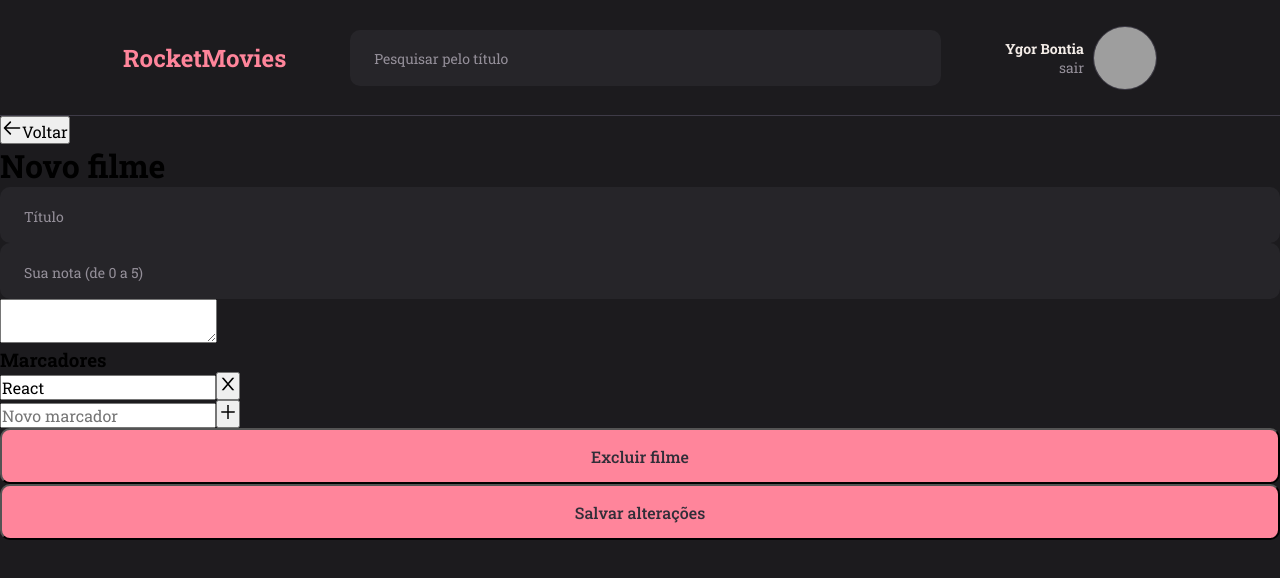
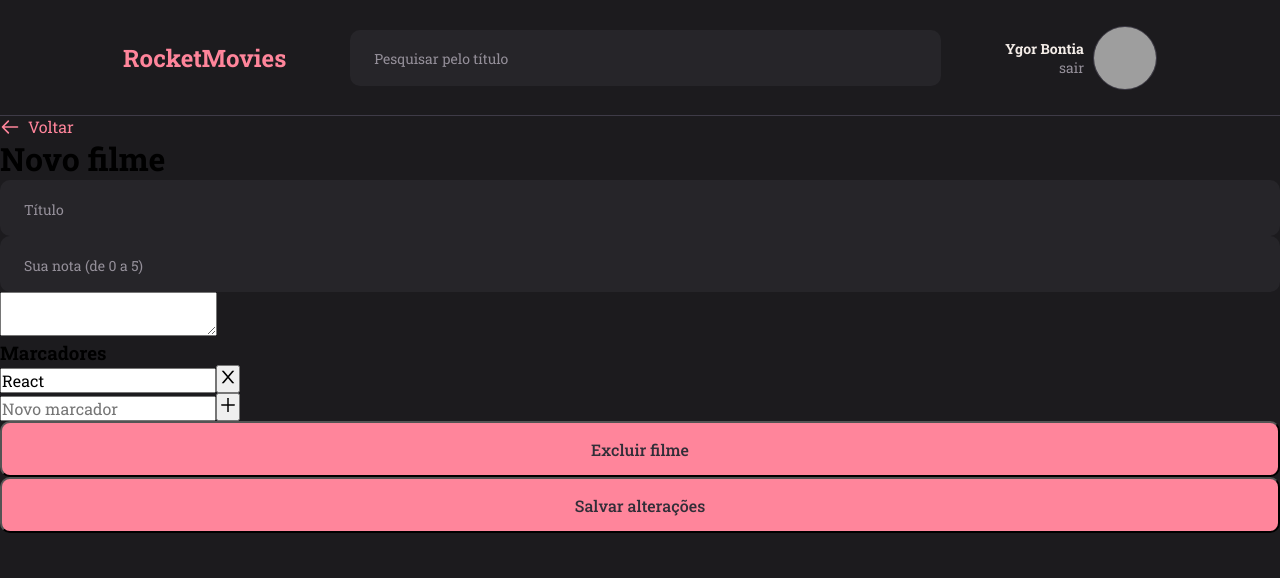
Before and after one commit to ygorbontia/project-front, a React (Vite) app: page /new in a window 1280 px wide. Shown: the top 578 px of the page. Built offline with nearby package versions, Linux system fonts and the light colour scheme; grey boxes are pictures that could not be loaded.

Commit message:
update TextButton component style

```diff
--- a/src/components/TextButton/style.js
+++ b/src/components/TextButton/style.js
@@ -1,5 +1,16 @@
 import styled from 'styled-components';
 
 export const TextButtonSC = styled.button`
+  background-color: transparent;
+  border: none;
 
+  display: flex;
+  align-items: center;
+  justify-content: center;
+  gap: .8rem;
+
+  cursor: pointer;
+
+  font-size: 1.6rem;
+  color: ${({ theme }) => theme.pink_rgb};
 `;
```
